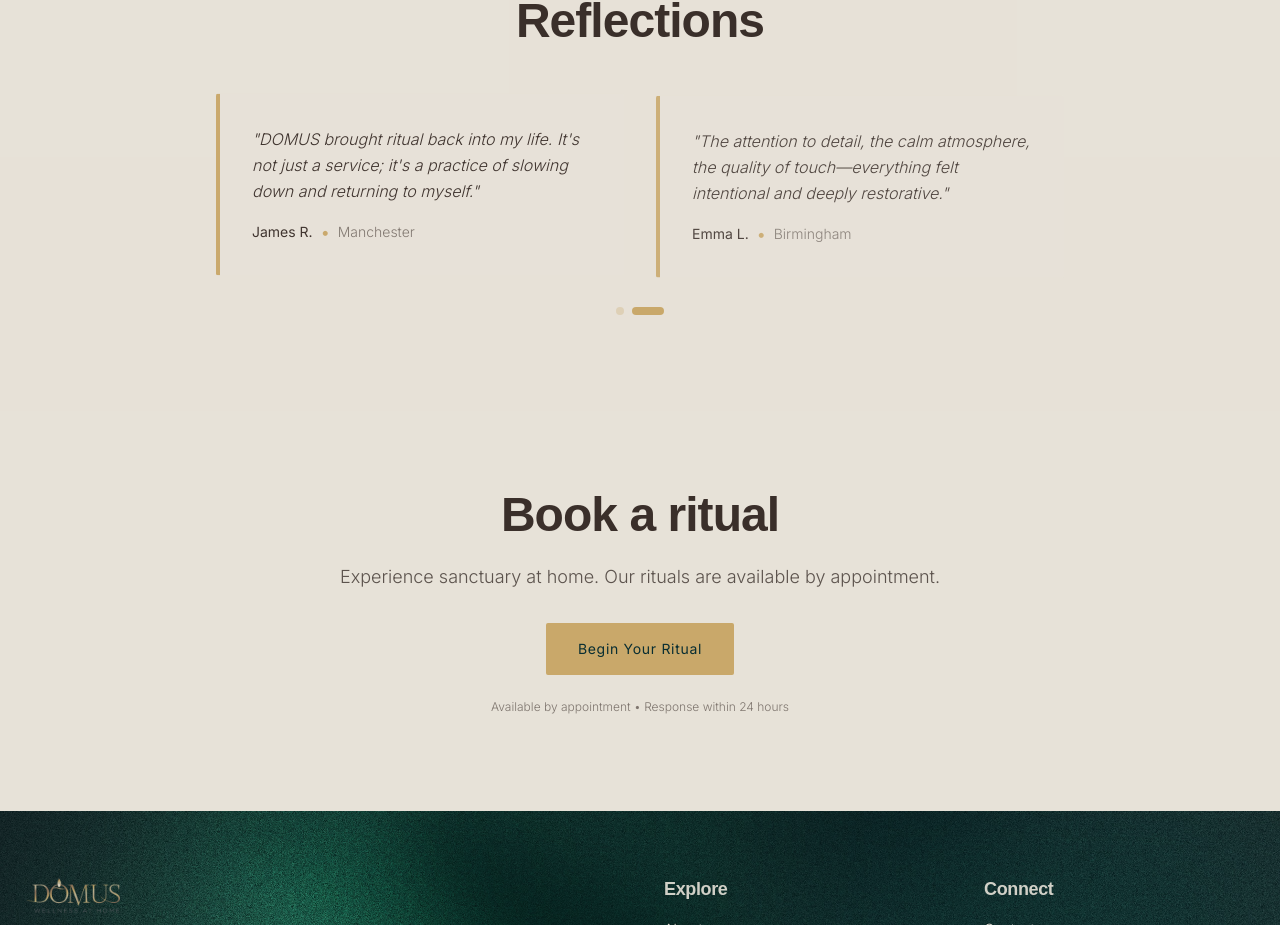
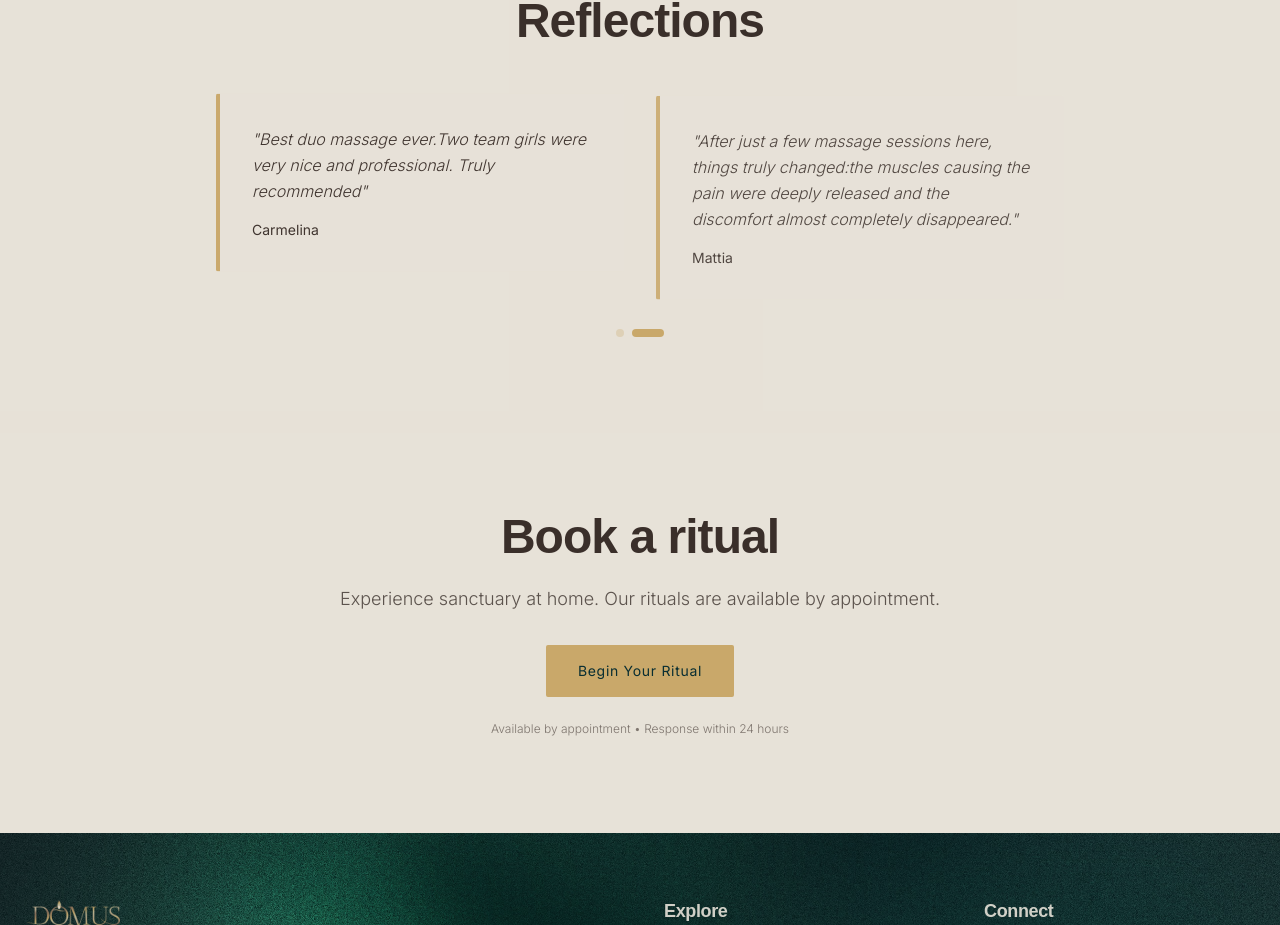
Before and after one commit to Varun-ship/DOMUS, a Next.js app: page / in a window 1280 px wide. Shown: the part 2638-3563 px from the top of the page. Built offline with nearby package versions, Linux system fonts and the light colour scheme; a web font is replaced by a local one.

Commit message:
Remove location fields from testimonials

```diff
--- a/app/page.tsx
+++ b/app/page.tsx
@@ -171,19 +171,16 @@ Premium outcall spa treatments that bring warmth, presence, touch, and renewal i
           <TestimonialSlider
             testimonials={[
               {
-                quote: "The Roman Renewal Ritual transformed my home into a true sanctuary. The warmth, the presence, the care—it was unlike anything I've experienced.",
-                author: "Sarah M.",
-                location: "London"
+                quote: "BEST EXPERIENCE IN DUBAI! Fantastic massage. Professional, attentive, and incredibly relaxing. I left feeling completely renewed. Highly recommended!",
+                author: "Miriana"
               },
               {
-                quote: "DOMUS brought ritual back into my life. It's not just a service; it's a practice of slowing down and returning to myself.",
-                author: "James R.",
-                location: "Manchester"
+                quote: "Best duo massage ever.Two team girls were very nice and professional. Truly recommended",
+                author: "Carmelina"
               },
               {
-                quote: "The attention to detail, the calm atmosphere, the quality of touch—everything felt intentional and deeply restorative.",
-                author: "Emma L.",
-                location: "Birmingham"
+                quote: "After just a few massage sessions here, things truly changed:the muscles causing the pain were deeply released and the discomfort almost completely disappeared.",
+                author: "Mattia"
               },
             ]}
           />
```
